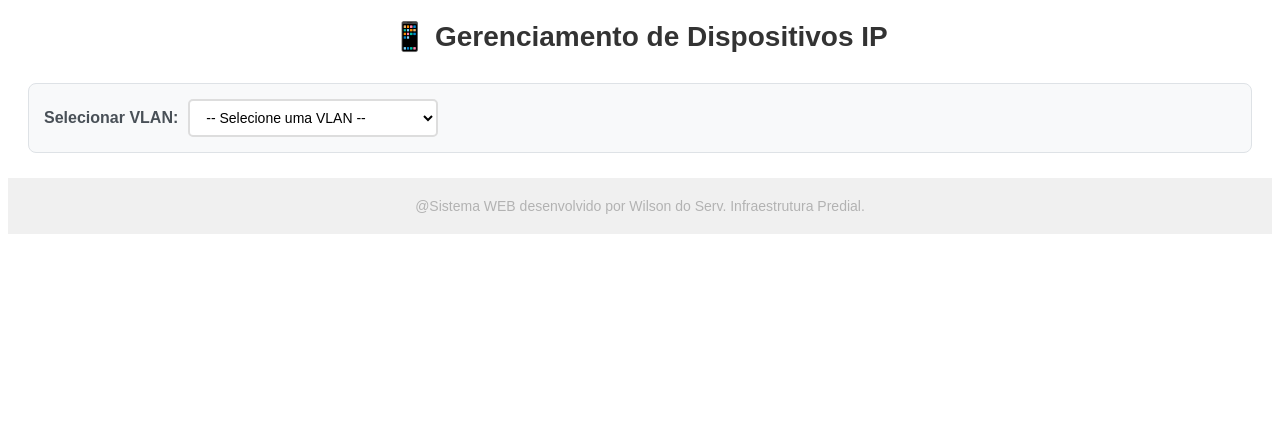
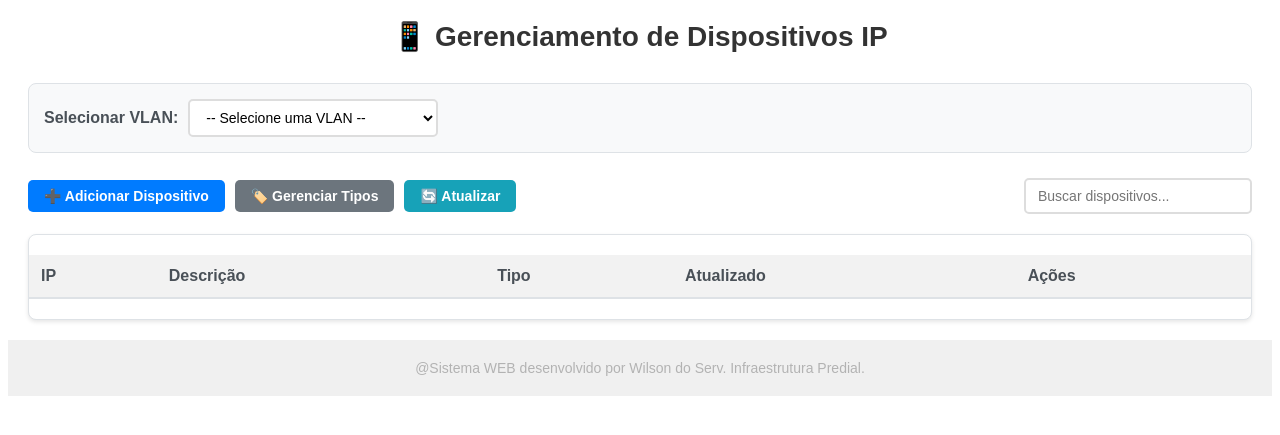
Before and after one commit to TCE-Manutencao-Predial/ipmonitor, a Flask app: page /dispositivos in a window 1280 px wide. Shown: the part 57-492 px from the top of the page. Run offline with Flask 3, Linux system fonts and the light colour scheme; lists and menus that the app fills with data are empty.

Commit message:
refactor: Update devices section by removing hidden class and adding refresh button

```diff
--- a/app/templates/dispositivos.html
+++ b/app/templates/dispositivos.html
@@ -80,16 +80,16 @@
         </div>
 
         <!-- Seção de Dispositivos -->
-        <div id="devices-section" class="hidden">
+        <div id="devices-section">
             <!-- Controles de Ação -->
             <div class="action-controls">
                 <div class="controls-left">
                     <button id="add-device-btn" class="btn-primary">➕ Adicionar Dispositivo</button>
                     <button id="manage-types-btn" class="btn-secondary">🏷️ Gerenciar Tipos</button>
+                    <button id="refresh-btn" class="btn-info">🔄 Atualizar</button>
                 </div>
                 <div class="controls-right">
-                    <input type="text" id="search-input" placeholder="Buscar dispositivos..." />
-                    <button id="search-btn" class="btn-info">🔍 Buscar</button>
+                    <input type="text" id="search-filter" placeholder="Buscar dispositivos..." />
                 </div>
             </div>
 
```
